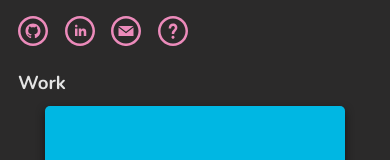
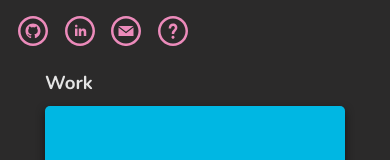
Before and after one commit to joshuarichards001/portfolio, a React (Create React App) app: page / in a window 390 px wide. Shown: the part 548-708 px from the top of the page. Built offline with nearby package versions, Linux system fonts and the light colour scheme.

Commit message:
Centred Title

```diff
--- a/src/Main.module.css
+++ b/src/Main.module.css
@@ -79,6 +79,13 @@ html {
 
 .categoryTitle {
   margin-bottom: 10px;
+}
+
+@media only screen and (max-width: 670px) {
+  .categoryTitle {
+    align-self: center;
+    width: 300px;
+  }
 }
 
 .card {
```
Also changed, not shown: src/components/PersonalExperience.tsx (+0 -9 lines), 1 other file (tests, documents, lock files or other folders).
